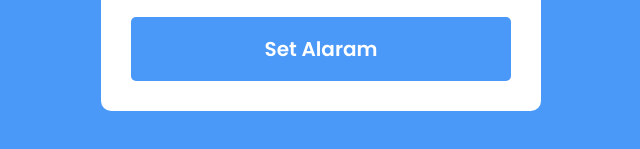
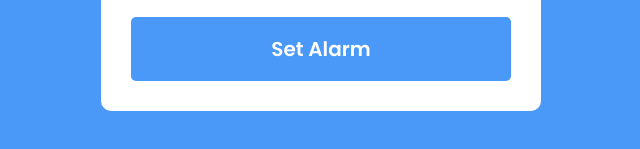
Before and after one commit to shameelvk/alarm-clock-js, a plain HTML site: page index.html in a window 1280 px wide. Shown: the part 499-648 px from the top of the page, 319-959 px from the left. Drawn offline with Linux system fonts and the light colour scheme.

Commit message:
Update index.html
Fixed spelling error in line 44

```diff
--- a/index.html
+++ b/index.html
@@ -41,7 +41,7 @@
         </div>
 
     </div>
-    <button>Set Alaram</button>
+    <button>Set Alarm</button>
     </div>
     <script src="srcipt.js"></script>
 
```
